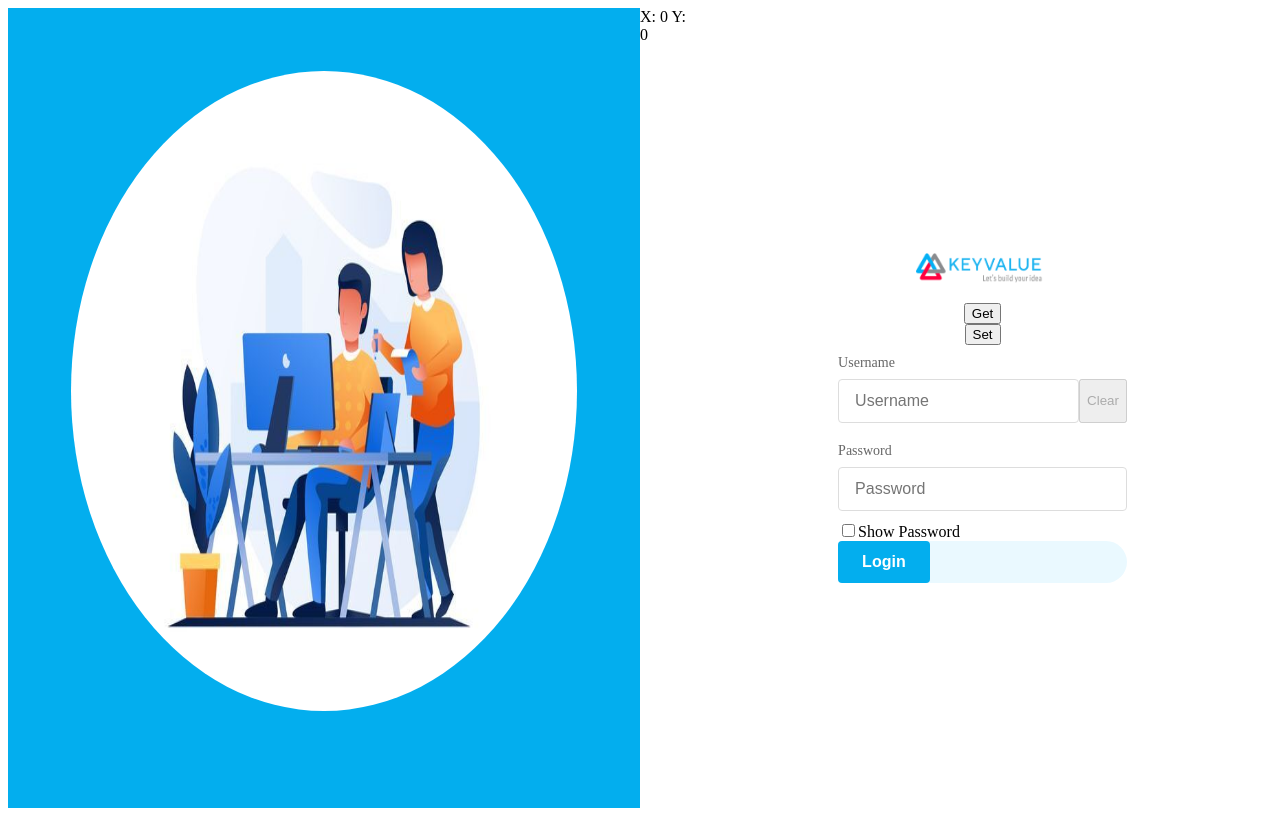
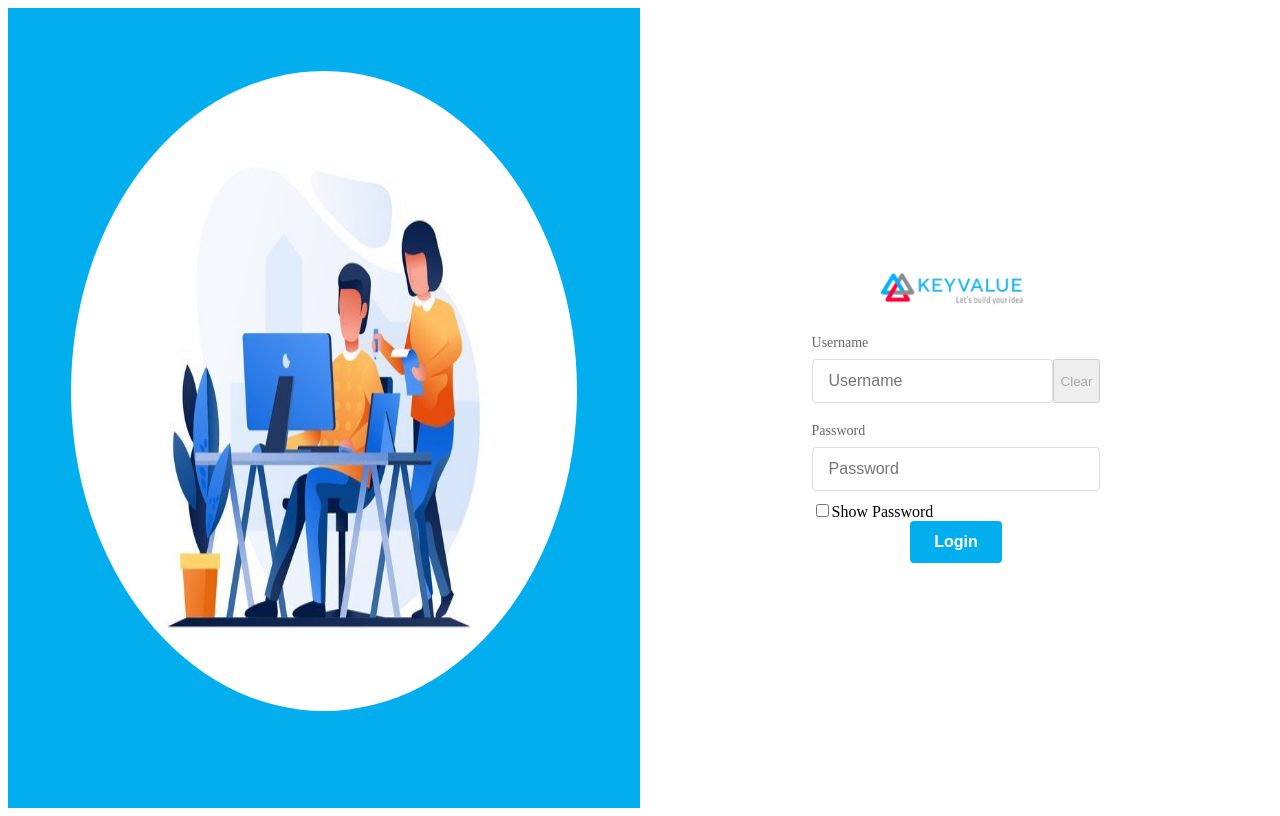
Before and after one commit to CheerfulPianissimo/employee_frontend, a React (Vite) app: page /login in a window 1280 px wide. Built offline with nearby package versions, Linux system fonts and the light colour scheme.

Commit message:
Add window titles

```diff
--- a/src/App.tsx
+++ b/src/App.tsx
@@ -28,7 +28,7 @@ const router=createBrowserRouter([
     path:"/employees",
     element:<ProtectedLayout />,
     children: [
-      { index: true, element: <Create />},
+      { index: true, element: <EmployeeList />},
       { path: "create", element: <Create />},
        { path: "edit/:id", element: <Edit />},
       {path:":id",element: <EmployeeDetails/>},
--- a/src/components/Button/Button.css
+++ b/src/components/Button/Button.css
@@ -9,7 +9,6 @@
   transition: background-color 0.3s;
 }
 
-
 .button--secondary {
   background-color: white;
   color: gray;
@@ -20,10 +19,10 @@
   padding-bottom: 5px;
 }
 
-.button--icon{
-  background-color: #EAF9FF;
+.button--icon {
+  background-color: #eaf9ff;
   display: flex;
-  gap:12px;
+  gap: 12px;
   align-items: center;
   padding: 12px 24px;
   border: none;
@@ -32,16 +31,19 @@
   font-size: 16px;
   justify-content: space-between;
 }
-.button-span{
+.button-span {
   display: flex;
-   background-color: #EAF9FF;
-   border-radius: 40px;
+  border-radius: 40px;
+  /* width:fit-content; */
+  justify-content: center;
 }
-
-.button-icon-img{
+.button-span-icon{
+  background-color: #eaf9ff;
+}
+.button-icon-img {
   background-color: #03aeee;
   border-radius: 30px;
-  padding:10px;
+  padding: 10px;
   /* height: 50px; */
   /* width: 50px; */
 }
--- a/src/components/Button/index.tsx
+++ b/src/components/Button/index.tsx
@@ -21,7 +21,7 @@ export const Button = ({
   };
   return (
     <>
-      <span className="button-span">
+      <span className={"button-span ".concat(icon?"button-span-icon":"")}>
         <Iconimg />
         <button
           disabled={disabled}
--- a/src/components/EmployeeCard/index.tsx
+++ b/src/components/EmployeeCard/index.tsx
@@ -1,4 +1,3 @@
-import { Input } from "../../components/Input";
 import "./employeecard.css";
 
 import { useParams } from "react-router-dom";
--- a/src/components/EmployeeEditor/index.tsx
+++ b/src/components/EmployeeEditor/index.tsx
@@ -1,4 +1,4 @@
-import { useRef, useState, type ChangeEvent } from "react";
+import { useState, type ChangeEvent } from "react";
 import Employee, { Address, Department } from "../../employee";
 import { Button } from "../Button";
 import { Input } from "../Input";
--- a/src/components/ProtectedLayout/layout.css
+++ b/src/components/ProtectedLayout/layout.css
@@ -13,16 +13,17 @@ aside {
 
 .bluebox {
     display: flex;
-    text-align: center;
+    align-items: center;
     background-color: #03AEEE;
     padding: 15px;
-    border-bottom-left-radius: 20px;
-    border-top-left-radius: 20px;
+    gap:5px;
+    border-bottom-left-radius: 25px;
+    border-top-left-radius: 25px;
     color: white;
 }
 
 .bluebox img {
-    width: 30px;
+    /* width: 30px; */
     background-color: white;
     border-radius: 50%;
     padding: 6px;
--- a/src/pages/employee_details/index.tsx
+++ b/src/pages/employee_details/index.tsx
@@ -40,6 +40,7 @@ export const EmployeeDetails = () => {
   let navigate = useNavigate();
   return (
     <>
+    <title> Employee Details</title>
       <div className="content-header">
         <h1>Employee Details</h1>
         <div className="right-buttons-div">
--- a/src/pages/employee_list/index.tsx
+++ b/src/pages/employee_list/index.tsx
@@ -1,5 +1,4 @@
 import { Button } from "../../components/Button";
-import { EmployeeCard } from "../../components/EmployeeCard";
 import "./employee_list.css";
 import delete_icon from "../../assets/delete.svg";
 import edit_icon from "../../assets/editpen.svg";
@@ -295,14 +294,16 @@ const EmployeeInfo = ({
   data,
   onDelete,
   onEdit,
+  onClick,
 }: {
   data: Employee;
-  onDelete: () => void;
-  onEdit: () => void;
+  onDelete: (a:any) => void;
+  onEdit: (a:any) => void;
+  onClick?: (a:any) => void;
 }) => {
   return (
     <>
-      <div className="emp-info-row">
+      <div className="emp-info-row" onClick={onClick}>
         <EmployeeInfoElement data={data.name} />
         <EmployeeInfoElement data={data.employeeId} />
         <EmployeeInfoElement
@@ -349,6 +350,7 @@ export const EmployeeList = () => {
   };
   return (
     <>
+      <title>Employee List</title>
       <div className="content-header">
         <h1>Employee List</h1>
         <div className="right-buttons-div">
@@ -361,7 +363,11 @@ export const EmployeeList = () => {
               <option>{opt}</option>
             ))}
           </select>
-          <Button text="Create Employee" icon={plus_icon} onClick={()=>navigate("/employees/create")}/>
+          <Button
+            text="Create Employee"
+            icon={plus_icon}
+            onClick={() => navigate("/employees/create")}
+          />
         </div>
       </div>
       <div className="table-header emp-info-row">
@@ -373,15 +379,23 @@ export const EmployeeList = () => {
         <EmployeeInfoElement data="Experience" />
         <EmployeeInfoElement data="Action" />
       </div>
-      {employees.filter((emp)=>emp.status===filterValue||filterValue==='ALL')
+      {employees
+        .filter((emp) => emp.status === filterValue || filterValue === "ALL")
         .map((emp) => (
           <EmployeeInfo
             data={emp as unknown as Employee}
-          onDelete={() => {
+            onDelete={(event) => {
               setDeleteConfirm(true);
               setActivateDeleteConfirmFor(emp.id);
+              event.stopPropagation();
             }}
-          onEdit={() => {navigate("/employees/edit/" + emp.id)}}
+            onEdit={(event:Event) => {
+              navigate("/employees/edit/" + emp.id);
+              event.stopPropagation();
+            }}
+            onClick={(event:Event) => {
+              navigate("/employees/" + emp.id);
+            }}
           />
         ))}
       <OverlayDialog
--- a/src/pages/login/index.tsx
+++ b/src/pages/login/index.tsx
@@ -4,9 +4,8 @@ import kvlogin from "../../assets/kv-login.jpeg";
 import kvlogo from "../../assets/kv-logo.png";
 import { Input } from "../../components/Input";
 import { useEffect, useRef, useState } from "react";
-import useMousePosition from "../../hooks/useMousePosition";
 import useLocalStorage from "../../hooks/useLocalStorage";
-import { redirect, useNavigate, useSearchParams } from "react-router-dom";
+import { useNavigate } from "react-router-dom";
 
 export const Login = () => {
   let [username, setUsername] = useState("");
@@ -23,43 +22,24 @@ export const Login = () => {
   useEffect(() => {
     if (usernameref.current) usernameref.current.focus();
   }, []);
-  let mousePosition = useMousePosition();
   function usernameChange(event: React.ChangeEvent<HTMLInputElement>) {
     setUsername(event.target.value);
   }
   function passwordChange(event: React.ChangeEvent<HTMLInputElement>) {
     setPassword(event.target.value);
   }
-  let [searchParams, setSearchParams] = useSearchParams();
 
   return (
     <>
+    <title>Login</title>
       <div className="login">
         <div className="left-div">
           <img src={kvlogin} className="left-img" />
         </div>
         <div className="right-div">
-          <label>
-            X: {mousePosition.x} Y: {mousePosition.y}
-          </label>
-
           <div className="input-section">
             <img className="logo" src={kvlogo} />
-            <button onClick={() => console.log(searchParams.get("hello"))}>
-              Get
-            </button>
-            <button
-              onClick={() => {
-                let urlSearchParams = new URLSearchParams(
-                  searchParams ? searchParams : undefined
-                );
-                urlSearchParams.delete("hello");
-                urlSearchParams.set("hello", "world");
-                setSearchParams(urlSearchParams);
-              }}
-            >
-              Set
-            </button>
+
             <form>
               <Input
                 type="text"
```
Also changed, not shown: src/pages/create/create.css (+6 -11 lines). Lines whose indentation alone changed are shown as unchanged.
